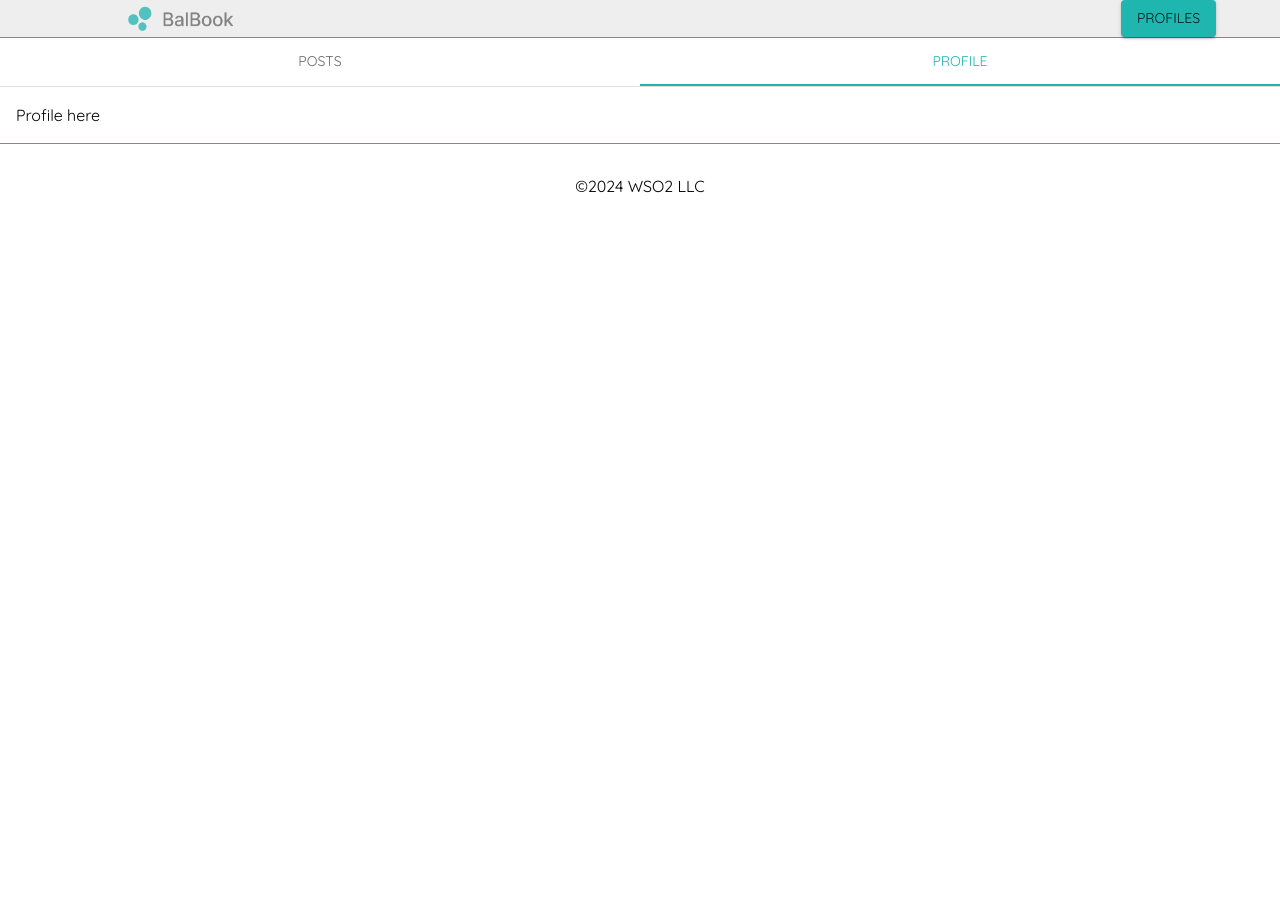
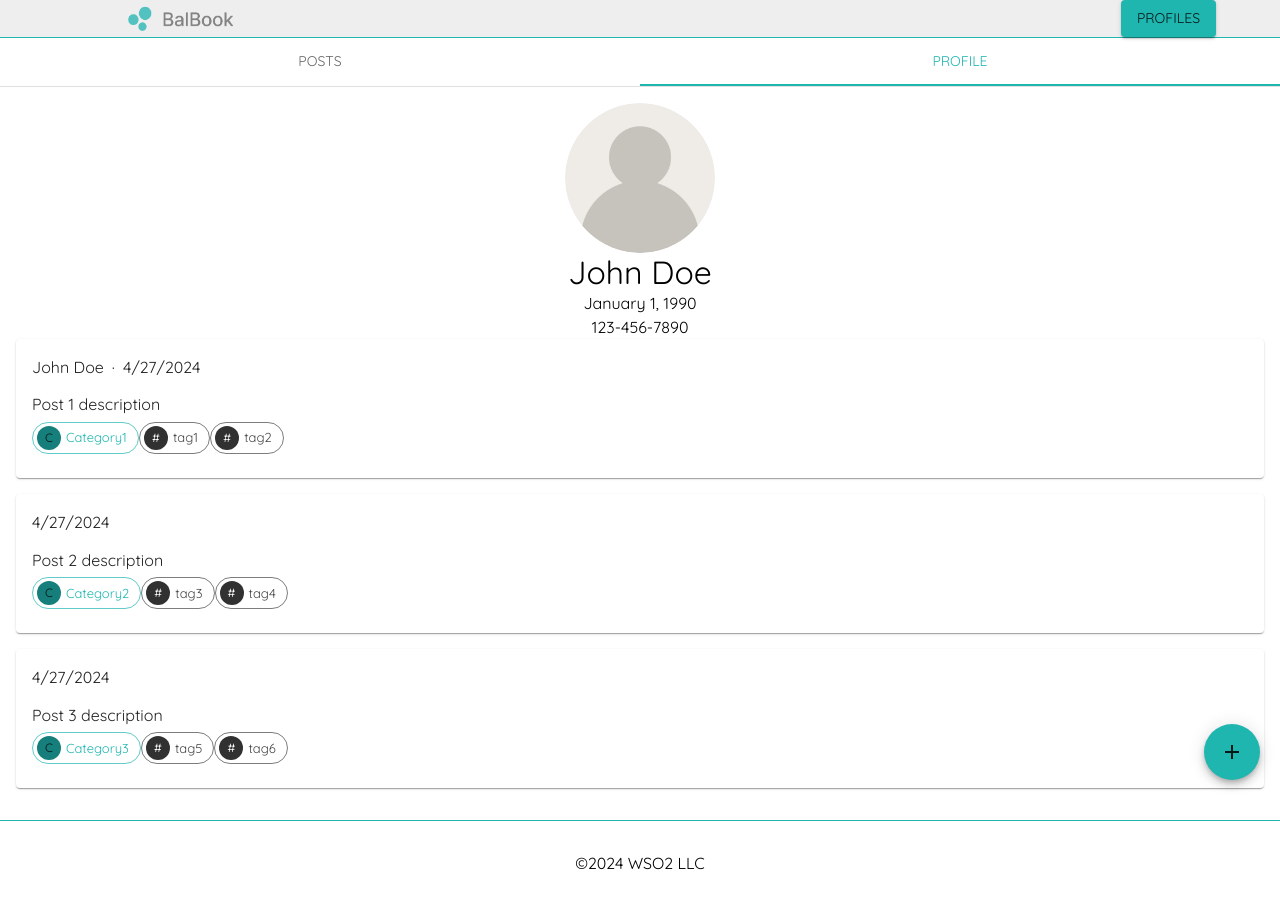
Before and after one commit to ballerina-guides/social-media-demo, a React (Vite) app in the folder frontend/: page / in a window 1280 px wide. Both pictures are taken after a click on the tab "PROFILE". Before the commit the page ends 800 px from the top, so only its background shows below. Built offline with nearby package versions, Linux system fonts and the light colour scheme.

Commit message:
Add profile tab and new post popup to the HomePage

```diff
--- a/frontend/src/components/Header.jsx
+++ b/frontend/src/components/Header.jsx
@@ -17,7 +17,7 @@
  */
 
 import { Box, Container, Button } from "@mui/material";
-import HeaderLogo from "../assets/HeaderLogo.png";
+import HeaderLogo from "../assets/logo.png";
 import { useNavigate } from "react-router-dom";
 
 export default function Header() {
--- /dev/null
+++ b/frontend/src/components/NewPostPopup.jsx
@@ -0,0 +1,108 @@
+/**
+ * Copyright (c) 2024, WSO2 LLC. (https://www.wso2.com).
+ *
+ * WSO2 Inc. licenses this file to you under the Apache License,
+ * Version 2.0 (the "License"); you may not use this file except
+ * in compliance with the License.
+ * You may obtain a copy of the License at
+ *
+ *   http://www.apache.org/licenses/LICENSE-2.0
+ *
+ * Unless required by applicable law or agreed to in writing,
+ * software distributed under the License is distributed on an
+ * "AS IS" BASIS, WITHOUT WARRANTIES OR CONDITIONS OF ANY
+ * KIND, either express or implied.  See the License for the
+ * specific language governing permissions and limitations
+ * under the License.
+ */
+
+import React from "react";
+import {
+  Dialog,
+  DialogTitle,
+  DialogContent,
+  DialogActions,
+  Button,
+  TextField,
+} from "@mui/material";
+
+const NewPostPopup = ({ open, handleClose, title, children }) => {
+  const [description, setDescription] = React.useState("");
+  const [category, setCategory] = React.useState("");
+  const [hashtags, setHashtags] = React.useState("");
+
+  const handleDescriptionChange = (event) => {
+    setDescription(event.target.value);
+  };
+
+  const handleCategoryChange = (event) => {
+    setCategory(event.target.value);
+  };
+
+  const handleHashtagsChange = (event) => {
+    setHashtags(event.target.value);
+  };
+
+  const handleSubmit = (event) => {
+    event.preventDefault();
+    // Handle the form submission logic here
+  };
+
+  return (
+    <Dialog open={open} onClose={handleClose} style={{ margin: "20px" }}>
+      <DialogTitle style={{ textAlign: "center" }}>{title}</DialogTitle>
+      <DialogContent>
+        <form onSubmit={handleSubmit}>
+          <div
+            style={{
+              display: "flex",
+              flexDirection: "column",
+              alignItems: "center",
+              margin: "20px",
+            }}
+          >
+            <TextField
+              label="Description"
+              value={description}
+              onChange={handleDescriptionChange}
+              style={{ margin: "10px", width: "100%" }}
+              multiline
+              rows={4}
+              inputProps={{ maxLength: 250 }}
+            />
+            <TextField
+              label="Category"
+              value={category}
+              onChange={handleCategoryChange}
+              style={{ margin: "10px", width: "100%" }}
+            />
+            <TextField
+              label="Hashtags (comma separated)"
+              value={hashtags}
+              onChange={handleHashtagsChange}
+              style={{ margin: "10px", width: "100%" }}
+            />
+          </div>
+          <DialogActions>
+            <div
+              style={{
+                display: "flex",
+                justifyContent: "center",
+                margin: "20px",
+              }}
+            >
+              <Button onClick={handleClose} color="secondary">
+                Discard
+              </Button>
+              <Button type="submit" color="primary">
+                Submit
+              </Button>
+            </div>
+          </DialogActions>
+        </form>
+      </DialogContent>
+    </Dialog>
+  );
+};
+
+export default NewPostPopup;
--- a/frontend/src/components/PostCard.jsx
+++ b/frontend/src/components/PostCard.jsx
@@ -1,3 +1,21 @@
+/**
+ * Copyright (c) 2024, WSO2 LLC. (https://www.wso2.com).
+ *
+ * WSO2 Inc. licenses this file to you under the Apache License,
+ * Version 2.0 (the "License"); you may not use this file except
+ * in compliance with the License.
+ * You may obtain a copy of the License at
+ *
+ *   http://www.apache.org/licenses/LICENSE-2.0
+ *
+ * Unless required by applicable law or agreed to in writing,
+ * software distributed under the License is distributed on an
+ * "AS IS" BASIS, WITHOUT WARRANTIES OR CONDITIONS OF ANY
+ * KIND, either express or implied.  See the License for the
+ * specific language governing permissions and limitations
+ * under the License.
+ */
+
 import React from "react";
 import Card from "@mui/material/Card";
 import CardContent from "@mui/material/CardContent";
@@ -21,10 +39,10 @@ const PostCard = ({ data }) => {
     <Card
       sx={{
         width: "100%",
-        ":hover": {
-          cursor: "pointer",
-          background: "var(--primary-color-light1)",
-        },
+        // ":hover": {
+        //   cursor: "pointer",
+        //   background: "var(--primary-color-light1)",
+        // },
         marginBottom: "1rem",
       }}
     >
@@ -41,16 +59,22 @@ const PostCard = ({ data }) => {
             alignItems="baseline"
             justifyContent="space-between"
           >
-            <Typography gutterBottom variant="p" component="p">
-              {/* {author} */} author?
-            </Typography>
-            <Typography gutterBottom variant="p" component="p">
-              {String.fromCharCode(183)}
-            </Typography>
+            {data.author && (
+              <Typography gutterBottom variant="p" component="p">
+                {data.author}
+              </Typography>
+            )}
+            {data.author && (
+              <Typography gutterBottom variant="p" component="p">
+                {String.fromCharCode(183)}
+              </Typography>
+            )}
+
             <Typography gutterBottom variant="p" component="p">
               {created_date.toLocaleDateString()}
             </Typography>
           </Stack>
+
           <Typography gutterBottom variant="p" component="p">
             {description}
           </Typography>
--- /dev/null
+++ b/frontend/src/components/UserProfile.jsx
@@ -0,0 +1,48 @@
+/**
+ * Copyright (c) 2024, WSO2 LLC. (https://www.wso2.com).
+ *
+ * WSO2 Inc. licenses this file to you under the Apache License,
+ * Version 2.0 (the "License"); you may not use this file except
+ * in compliance with the License.
+ * You may obtain a copy of the License at
+ *
+ *   http://www.apache.org/licenses/LICENSE-2.0
+ *
+ * Unless required by applicable law or agreed to in writing,
+ * software distributed under the License is distributed on an
+ * "AS IS" BASIS, WITHOUT WARRANTIES OR CONDITIONS OF ANY
+ * KIND, either express or implied.  See the License for the
+ * specific language governing permissions and limitations
+ * under the License.
+ */
+
+import React from "react";
+import Typography from "@mui/material/Typography";
+import PostCard from "./PostCard";
+import ProfilePicture from "../assets/profile-picture.png";
+
+const UserProfile = ({ data }) => {
+  return (
+    <div
+      style={{
+        display: "flex",
+        flexDirection: "column",
+        alignItems: "center",
+      }}
+    >
+      <img
+        src={ProfilePicture}
+        alt="Profile pic"
+        style={{ width: "150px", height: "150px", borderRadius: "50%" }}
+      />
+      <Typography variant="h2">John Doe</Typography>
+      <Typography variant="p">January 1, 1990</Typography>
+      <Typography variant="p">123-456-7890</Typography>
+      {data.map((item, index) => (
+        <PostCard key={index} data={item} />
+      ))}
+    </div>
+  );
+};
+
+export default UserProfile;
--- a/frontend/src/pages/HomePage.jsx
+++ b/frontend/src/pages/HomePage.jsx
@@ -25,7 +25,10 @@ import Tab from "@mui/material/Tab";
 import Typography from "@mui/material/Typography";
 import Box from "@mui/material/Box";
 import PostCard from "../components/PostCard";
-
+import UserProfile from "../components/UserProfile";
+import NewPostPopup from "../components/NewPostPopup";
+import Fab from "@mui/material/Fab";
+import AddIcon from "@mui/icons-material/Add";
 function CustomTabPanel(props) {
   const { children, value, index, ...other } = props;
 
@@ -64,6 +67,7 @@ export default function HomePage() {
     {
       id: 1,
       description: "Post 1 description",
+      author: "John Doe",
       meta: {
         tags: ["tag1", "tag2"],
         category: "Category1",
@@ -103,6 +107,17 @@ export default function HomePage() {
 
   const handleChange = (event, newValue) => {
     setValue(newValue);
+  };
+
+  // New Post
+  const [isPopupOpen, setPopupOpen] = useState(false);
+
+  const handlePopupOpen = () => {
+    setPopupOpen(true);
+  };
+
+  const handlePopupClose = () => {
+    setPopupOpen(false);
   };
 
   return (
@@ -150,9 +165,25 @@ export default function HomePage() {
         ))}
       </CustomTabPanel>
       <CustomTabPanel value={value} index={1}>
-        Profile here
+        <UserProfile data={data} />
       </CustomTabPanel>
+
       <Footer />
+      <Fab
+        color="primary"
+        aria-label="add"
+        style={{ position: "fixed", bottom: "20px", right: "20px" }}
+        onClick={handlePopupOpen}
+      >
+        <AddIcon />
+      </Fab>
+      {isPopupOpen && (
+        <NewPostPopup
+          open={isPopupOpen}
+          handleClose={handlePopupClose}
+          title="New Post"
+        />
+      )}
     </div>
   );
 }
```
Also changed, not shown: frontend/src/components/NewPost.jsx (deleted, +0 -17 lines), frontend/src/assets/logo.png (renamed from frontend/src/assets/HeaderLogo.png), frontend/src/assets/profile-picture.png (added).
